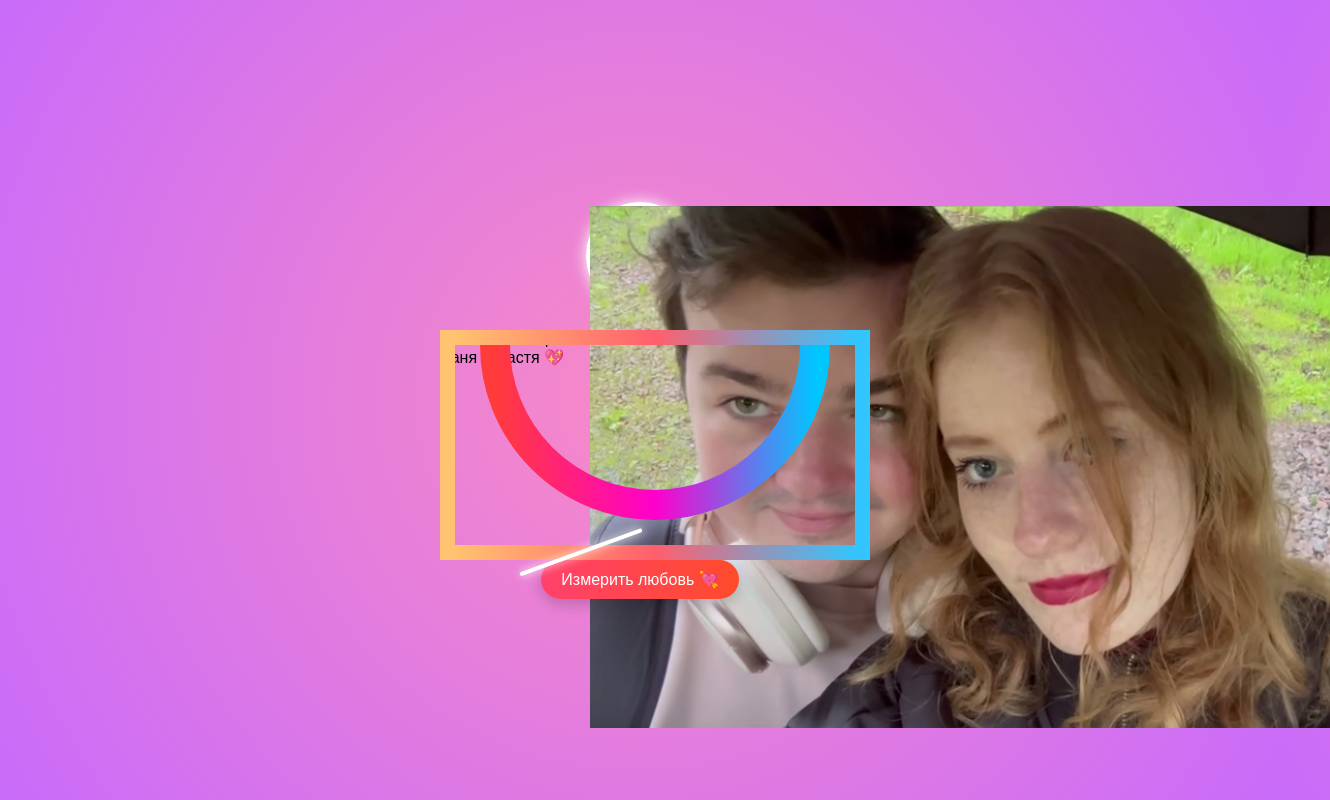
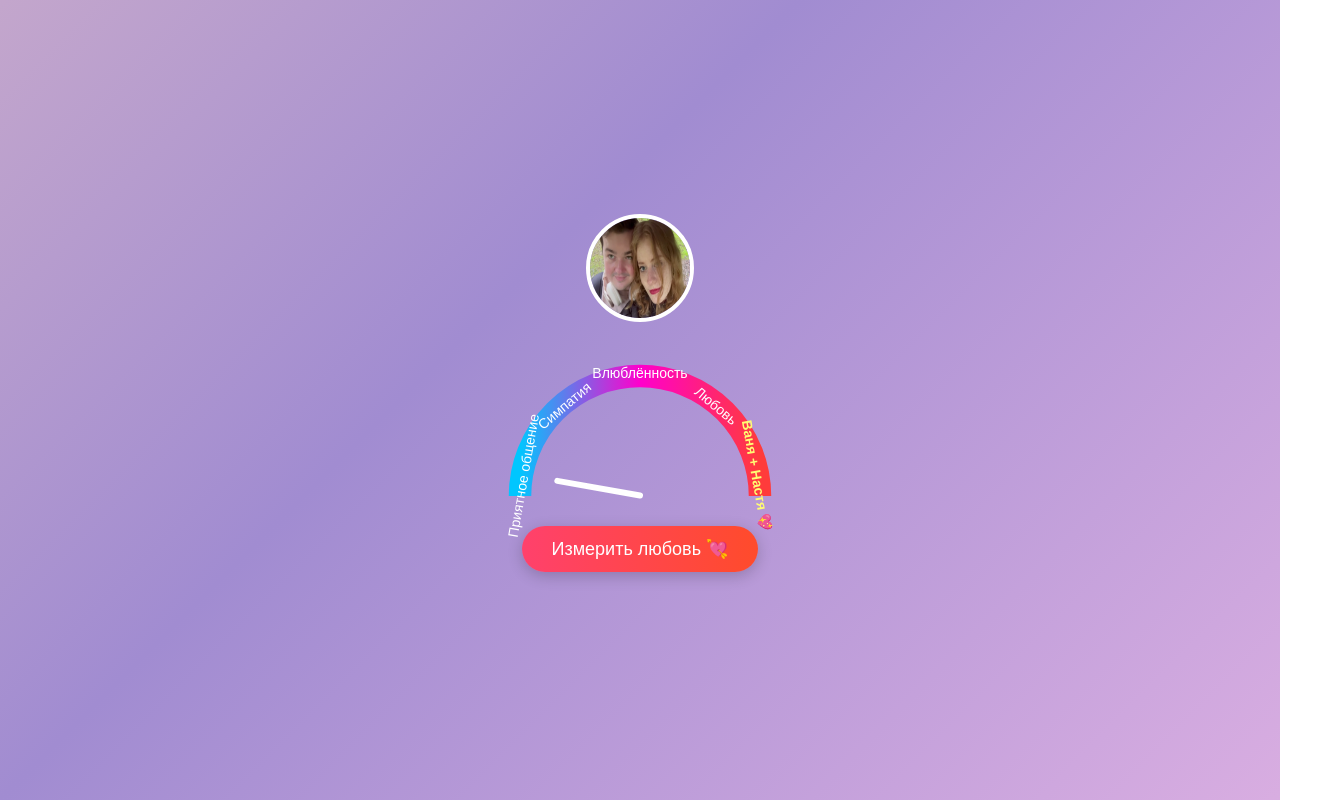
Before and after one commit to Pumponya1/spdmtr, a plain HTML site: page index.html in a window 1280 px wide. Shown: the whole page, 1330 px wide, since content can reach past the window. Drawn offline with Linux system fonts and the light colour scheme; files whose address does not match are found by name.

Commit message:
Update style.css

```diff
--- a/style.css
+++ b/style.css
@@ -1,110 +1,104 @@
 body {
   margin: 0;
-  height: 100vh;
+  font-family: 'Arial', sans-serif;
   display: flex;
   justify-content: center;
   align-items: center;
-  background: radial-gradient(circle at center, #f88ac7, #c96bfa);
-  font-family: 'Arial', sans-serif;
+  height: 100vh;
+  background: linear-gradient(135deg, #ff9a9e, #fad0c4, #a18cd1, #fbc2eb);
+  background-size: 300% 300%;
+  animation: gradient 10s ease infinite;
+  color: white;
+}
+
+@keyframes gradient {
+  0% {background-position: 0% 50%;}
+  50% {background-position: 100% 50%;}
+  100% {background-position: 0% 50%;}
 }
 
 .container {
-  display: flex;
-  flex-direction: column;
-  align-items: center;
+  text-align: center;
 }
 
-.photo {
+.photo img {
   width: 100px;
   height: 100px;
   border-radius: 50%;
   border: 4px solid white;
-  box-shadow: 0 0 15px #fff;
-  margin-bottom: 10px;
+  margin-bottom: 20px;
 }
 
 .gauge {
   position: relative;
-  width: 400px;
-  height: 200px;
-  margin-top: 10px;
+  width: 300px;
+  height: 150px;
+  margin: 0 auto;
 }
 
 .arc {
-  position: absolute;
   width: 100%;
   height: 100%;
-  border-top-left-radius: 200px;
-  border-top-right-radius: 200px;
-  border: 15px solid transparent;
-  border-top: 15px solid;
-  border-image: linear-gradient(to right, #32c5ff, #ff5f6d, #ffc371) 1;
-  transform: rotate(180deg);
 }
 
-.label {
+.labels {
   position: absolute;
-  left: 50%;
-  bottom: 0;
-  transform-origin: bottom center;
-  transform: rotate(var(--angle)) translateY(-130px) rotate(calc(-1 * var(--angle)));
-  font-size: 14px;
-  color: #fff;
-  white-space: nowrap;
+  top: 0;
+  left: 0;
+  width: 100%;
+  height: 100%;
+  display: flex;
+  justify-content: center;
+  align-items: flex-end;
+  pointer-events: none;
 }
 
-.special {
-  color: yellow;
-  font-weight: bold;
-  text-shadow: 0 0 10px #ff0;
+.labels span {
+  position: absolute;
+  transform-origin: bottom center;
+  font-size: 14px;
+  color: white;
 }
+
+.labels span:nth-child(1) { transform: rotate(-80deg) translateY(-110px); }
+.labels span:nth-child(2) { transform: rotate(-40deg) translateY(-110px); }
+.labels span:nth-child(3) { transform: rotate(0deg) translateY(-115px); }
+.labels span:nth-child(4) { transform: rotate(40deg) translateY(-110px); }
+.labels span:nth-child(5) { transform: rotate(80deg) translateY(-110px); font-weight: bold; color: #fffc73; }
 
 .needle {
   position: absolute;
   bottom: 0;
   left: 50%;
-  width: 4px;
-  height: 130px;
+  width: 6px;
+  height: 90px;
   background: white;
+  border-radius: 3px;
   transform-origin: bottom center;
-  transform: rotate(-110deg);
-  border-radius: 2px;
-  box-shadow: 0 0 10px #fff;
+  transform: rotate(-80deg);
+  transition: transform 3s cubic-bezier(0.4, 2.3, 0.3, 1);
 }
 
 button {
   margin-top: 30px;
-  background: linear-gradient(to right, #ff416c, #ff4b2b);
+  padding: 12px 30px;
+  font-size: 18px;
+  border: none;
+  border-radius: 25px;
+  background: linear-gradient(90deg, #ff416c, #ff4b2b);
   color: white;
-  border: none;
-  padding: 10px 20px;
-  font-size: 16px;
-  border-radius: 20px;
-  box-shadow: 0 5px 15px rgba(0,0,0,0.2);
   cursor: pointer;
-  transition: transform 0.2s ease;
+  box-shadow: 0 4px 15px rgba(0,0,0,0.2);
+  transition: transform 0.2s;
 }
 
 button:hover {
   transform: scale(1.05);
 }
 
-#hearts {
-  position: fixed;
-  top: 0;
-  left: 0;
-  pointer-events: none;
-  width: 100%;
-  height: 100%;
-  overflow: hidden;
+.result {
+  margin-top: 15px;
+  font-size: 20px;
+  font-weight: bold;
+  text-shadow: 0 0 10px rgba(255,255,255,0.8);
 }
-.heart {
-  position: absolute;
-  font-size: 20px;
-  animation: floatUp 3s ease-in infinite;
-  opacity: 0.8;
-}
-@keyframes floatUp {
-  0% {transform: translateY(100vh) scale(1); opacity: 0.8;}
-  100% {transform: translateY(-10vh) scale(1.5); opacity: 0;}
-}
```
